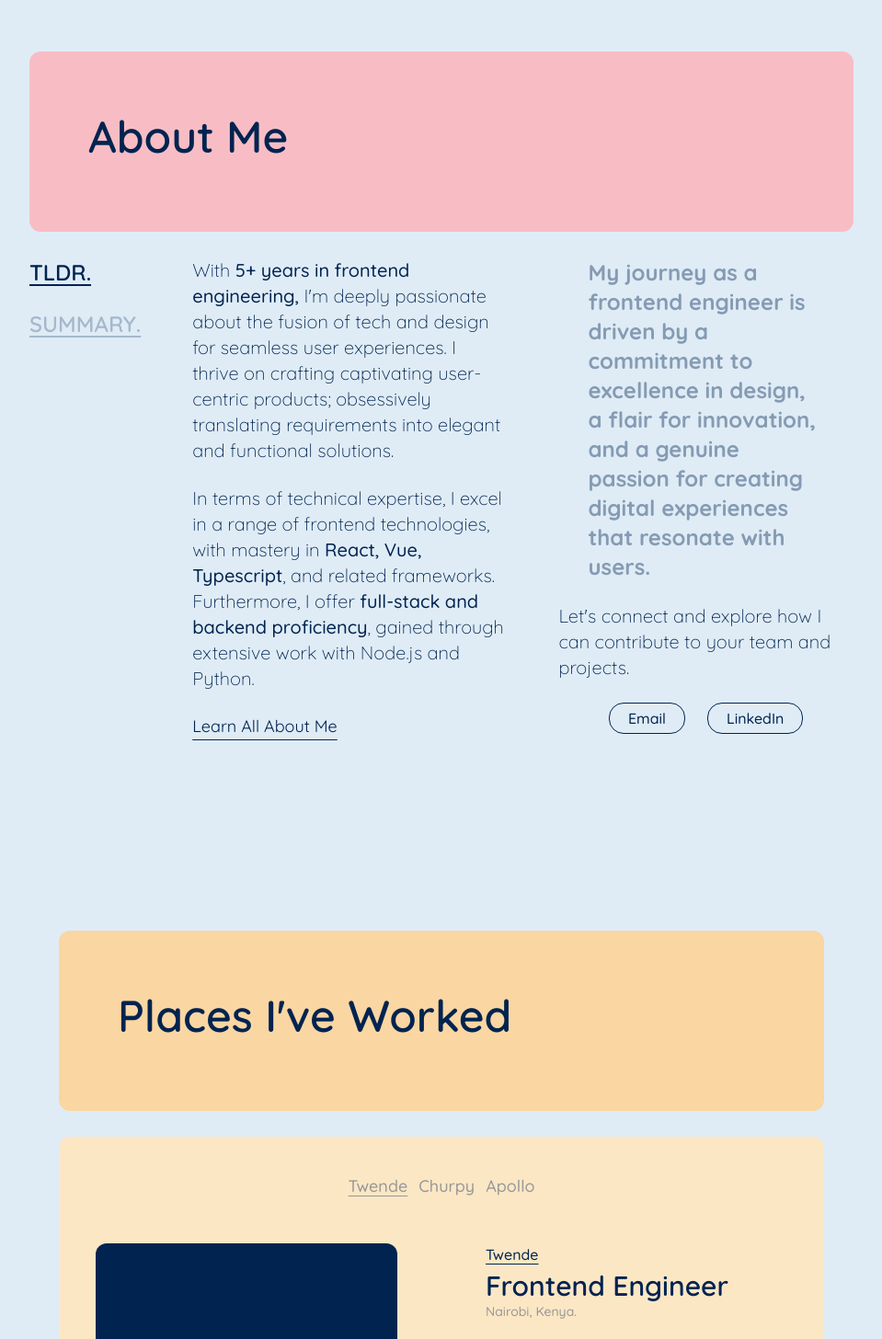
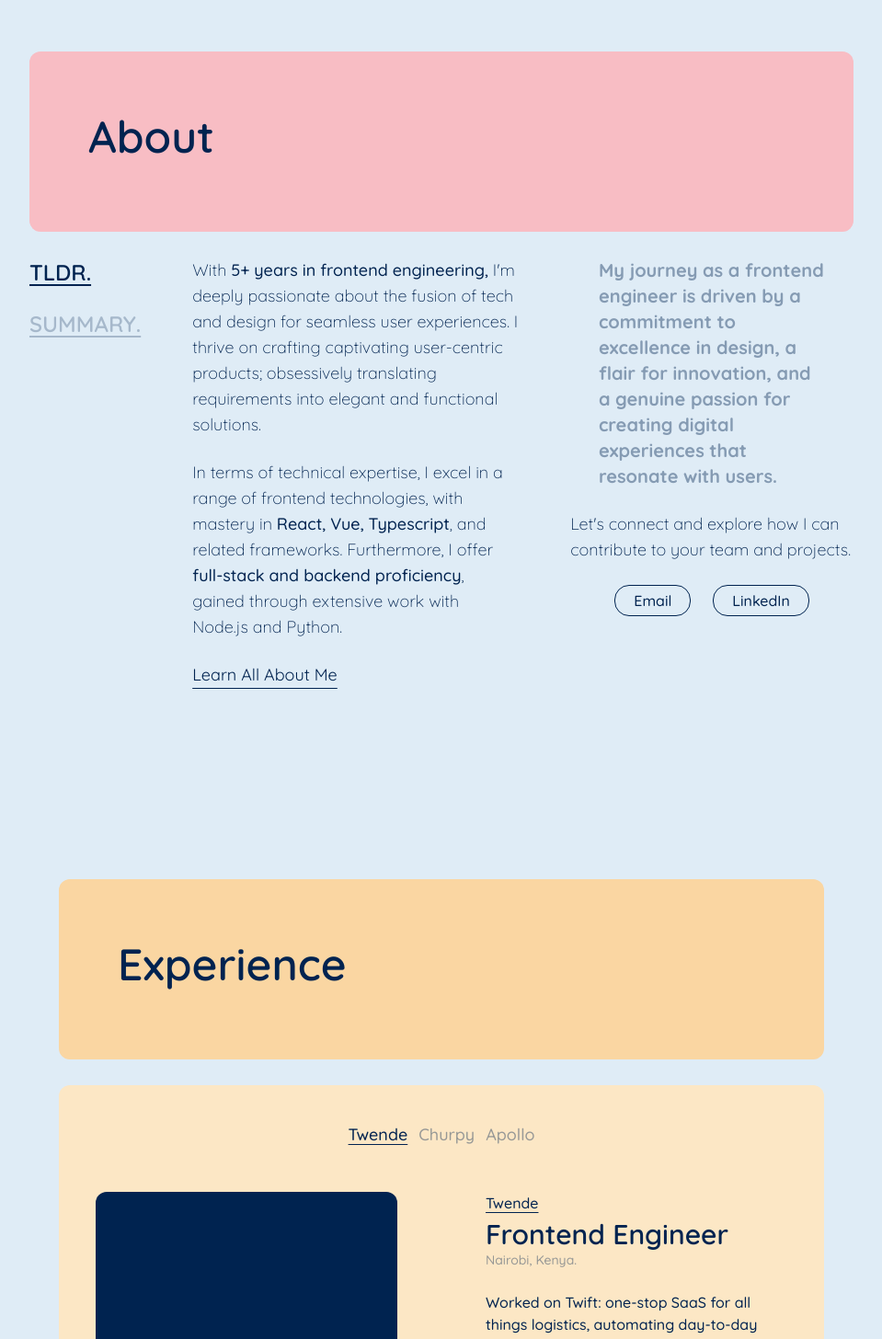
Before and after one commit to kd-kinuthiadavid/kinuthiadavid, a Next.js app: page / in a window 1280 px wide. Shown: the part 3060-4516 px from the top of the page at 92% size, without its empty margins (160-1119 px from the left). Built offline with nearby package versions, Linux system fonts and the light colour scheme.

Commit message:
feat: make ui improvements

```diff
--- a/src/components/About.tsx
+++ b/src/components/About.tsx
@@ -52,7 +52,7 @@ const About = ({ updateParentBgColor, background }: Props) => {
           className="font-semibold text-4xl md:text-5xl md:leading-[3.5rem] mb-3"
           ref={ref}
         >
-          About Me
+          About
         </h2>
       </div>
       <div className="flex flex-col lg:flex-row gap-y-6 justify-between gap-x-14 w-full">
@@ -77,7 +77,7 @@ const About = ({ updateParentBgColor, background }: Props) => {
         {activeTab === "tldr" ? (
           <>
             <div className="flex flex-col gap-y-6">
-              <p className="font-light text-lg lg:text-xl">
+              <p className="font-light text-base lg:text-lg">
                 With{" "}
                 <span className="font-medium">
                   {yearsDifference}+ years in frontend engineering,
@@ -87,7 +87,7 @@ const About = ({ updateParentBgColor, background }: Props) => {
                 user-centric products; obsessively translating requirements into
                 elegant and functional solutions.
               </p>
-              <p className="font-light text-lg lg:text-xl">
+              <p className="font-light text-base lg:text-lg">
                 In terms of technical expertise, I excel in a range of frontend
                 technologies, with mastery in{" "}
                 <span className="font-medium">React, Vue, Typescript</span>, and
@@ -98,7 +98,7 @@ const About = ({ updateParentBgColor, background }: Props) => {
                 , gained through extensive work with Node.js and Python.
               </p>
               <p
-                className="hidden lg:block text-lg capitalize underline underline-offset-8 cursor-pointer hover:scale-95"
+                className="hidden lg:block text-base lg:text-lg capitalize underline underline-offset-8 cursor-pointer hover:scale-95"
                 onClick={activateTSWMTab}
               >
                 learn all about me
@@ -106,14 +106,14 @@ const About = ({ updateParentBgColor, background }: Props) => {
             </div>
             <div className="flex flex-col gap-y-6">
               <div className="flex justify-center items-center">
-                <p className="w-[95%] md:w-[80%] font-bold text-lg md:text-xl lg:text-2xl text-center lg:text-left  opacity-40">
+                <p className="w-[95%] md:w-[80%] font-bold text-base md:text-xl lg:text-xl text-center lg:text-left  opacity-40">
                   My journey as a frontend engineer is driven by a commitment to
                   excellence in design, a flair for innovation, and a genuine
                   passion for creating digital experiences that resonate with
                   users.
                 </p>
               </div>
-              <p className="font-light  text-lg lg:text-xl">
+              <p className="font-light text-base lg:text-lg">
                 Let's connect and explore how I can contribute to your team and
                 projects.
               </p>
@@ -133,7 +133,7 @@ const About = ({ updateParentBgColor, background }: Props) => {
                   linkedIn
                 </a>
                 <p
-                  className="lg:hidden text-lg capitalize underline underline-offset-8 cursor-pointer hover:scale-95 w-full md:w-auto text-center"
+                  className="lg:hidden text-base lg:text-lg capitalize underline underline-offset-8 cursor-pointer hover:scale-95 w-full md:w-auto text-center"
                   onClick={activateTSWMTab}
                 >
                   learn all about me
--- a/src/components/Experience.tsx
+++ b/src/components/Experience.tsx
@@ -90,7 +90,7 @@ const Experience = ({ updateParentBgColor }: Props) => {
           className="font-semibold text-4xl md:text-5xl md:leading-[3.5rem] mb-3"
           ref={ref}
         >
-          Places I've Worked
+          Experience
         </h2>
       </div>
       <div className="flex flex-col gap-y-3.5">
@@ -101,8 +101,10 @@ const Experience = ({ updateParentBgColor }: Props) => {
             {tabs.map((tab, idx) => (
               <p
                 key={idx}
-                className={`font-medium text-lg capitalize opacity-40 cursor-pointer ${
-                  tab.isActive && "opacity-100 underline underline-offset-4"
+                className={`font-medium text-lg capitalize cursor-pointer ${
+                  tab.isActive
+                    ? "opacity-100 underline underline-offset-4"
+                    : "opacity-40"
                 }`}
                 onClick={() => selectTab(tab.name)}
               >
--- a/src/components/Projects.tsx
+++ b/src/components/Projects.tsx
@@ -22,7 +22,7 @@ const Projects = ({ updateHeroColors }: ProjectsProps) => {
 
   return (
     <div
-      className={`text-${textColor} w-[90%] md:w-[75%] xl:w-[60%] pt-32 2xl:pt-40 flex flex-col gap-y-7`}
+      className={`text-${textColor} w-[90%] md:w-[75%] 2xl:w-[60%] pt-32 2xl:pt-40 flex flex-col gap-y-7`}
     >
       <div className="flex justify-between items-center bg-kd-lime text-kd-primary p-16 rounded-xl">
         <h2
--- a/tailwind.config.ts
+++ b/tailwind.config.ts
@@ -23,7 +23,7 @@ const config: Config = {
         "kd-primary-light": "#D7EAE0",
         "kd-white": "#ffffff",
         "kd-blue": "#DFECF6",
-        "kd-blue-light": "#E9F9DC",
+        "kd-blue-light": "#F4FCEE",
       },
     },
   },
```
